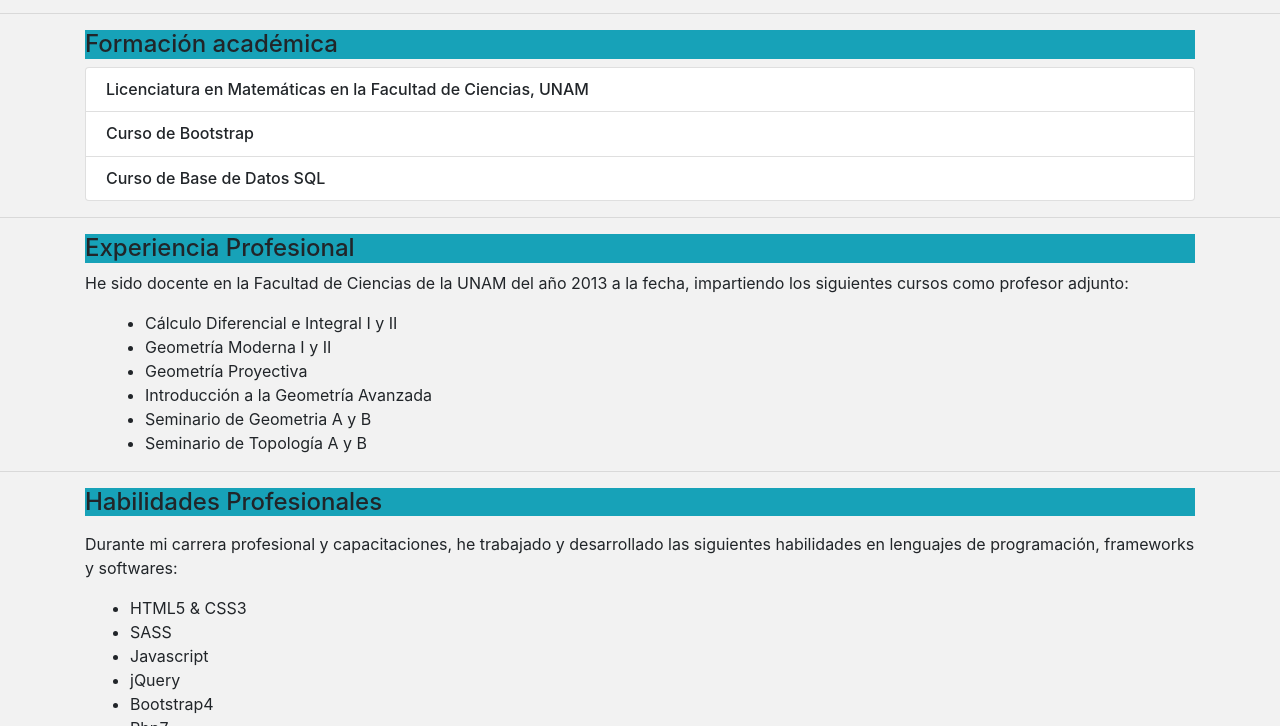
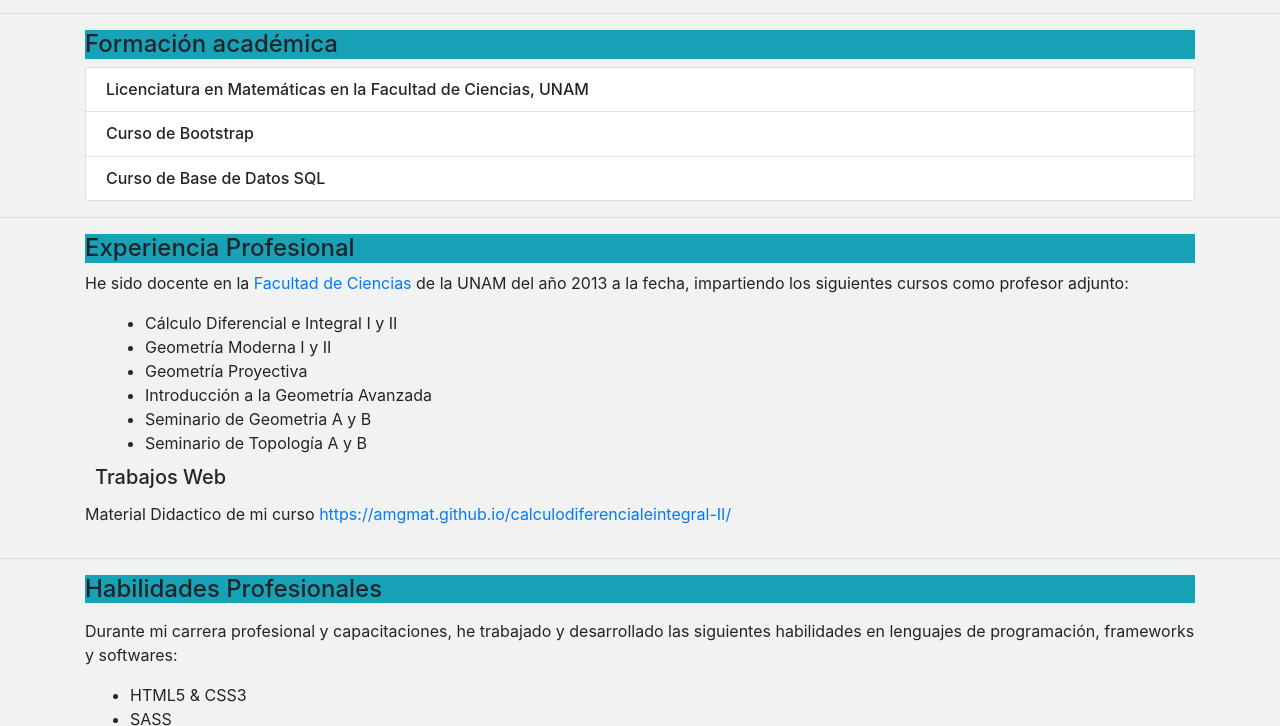
Before and after one commit to amgmat/cv-amg, a plain HTML site: page index.html in a window 1280 px wide. Shown: the part 626-1352 px from the top of the page. Drawn offline with Linux system fonts and the light colour scheme.

Commit message:
trabajos web

```diff
--- a/css/_main.sass
+++ b/css/_main.sass
@@ -7,6 +7,9 @@ section
 			text-align: left
 			display: inline-block
 
+	.web
+		padding: 10px 0px 5px 10px
+
 	.cv
 		text-align: center
 	iframe
--- a/index.html
+++ b/index.html
@@ -105,8 +105,8 @@
 			<div class="col">
 				<article >
 			<h4 class="bg-info">Experiencia Profesional</h4>
-			<p>He sido docente en la Facultad de Ciencias de la UNAM del año 2013 a la fecha, impartiendo  los siguientes cursos como profesor adjunto:</p>
-		</article>
+				<p>He sido docente en la <a href="http://www.fciencias.unam.mx/directorio/65735">Facultad de Ciencias</a> de la UNAM del año 2013 a la fecha, impartiendo  los siguientes cursos como profesor adjunto:</p>
+			</article>
 
 		<article class="asignaturas lista">
 			<ul class="list-group asignaturas">
@@ -117,6 +117,14 @@
 				<li>Seminario de Geometria A y B</li>
 				<li>Seminario de Topología A y B</li>
 			</ul>
+		</article>
+
+		<article>
+			<h5 class="web">Trabajos Web</h5>
+			<p>Material Didactico de mi curso
+				<a href="https://amgmat.github.io/calculodiferencialeintegral-II/">https://amgmat.github.io/calculodiferencialeintegral-II/</a></p>
+
+
 		</article>
 			</div>
 		</div>
```
Also changed, not shown: css/estilos.css, 1 other file.
